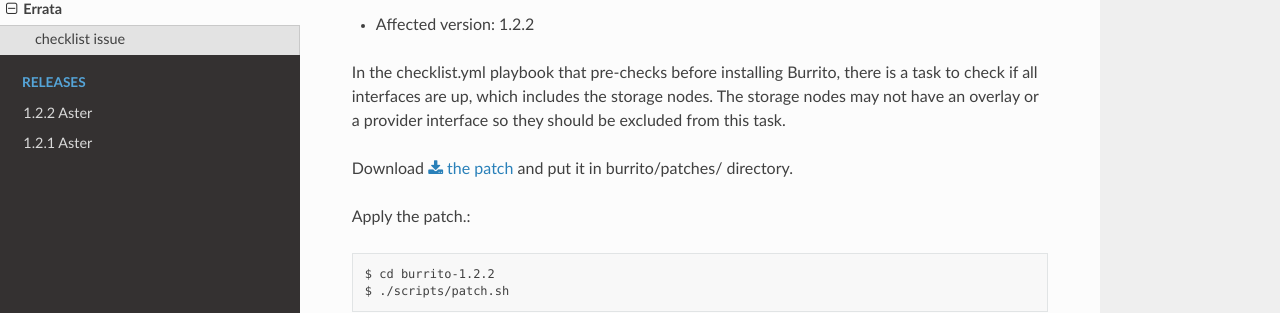
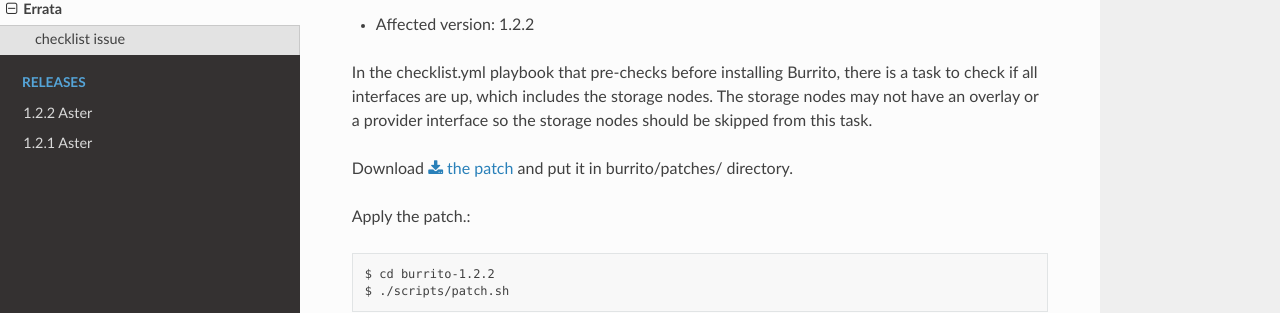
Before and after one commit to iorchard/burrito_docs, a Sphinx documentation site: the page built from source/install/errata.rst, in a window 1280 px wide. Shown: the part 203-516 px from the top of the page. Built offline with Sphinx 7.4.7 and the Read the Docs theme 2.0.0, drawn with Linux system fonts in a browser that asks for light colours; pages that are not in the unit, such as notebooks, are missing from menus.

Commit message:
updated errata page

```diff
--- a/source/install/errata.rst
+++ b/source/install/errata.rst
@@ -9,7 +9,7 @@ checklist issue
 In the checklist.yml playbook that pre-checks before installing Burrito,
 there is a task to check if all interfaces are up, which includes
 the storage nodes. The storage nodes may not have an overlay or a provider
-interface so they should be excluded from this task.
+interface so the storage nodes should be skipped from this task.
 
 Download :download:`the patch <../_static/00-patch-checklist.txt>` and
 put it in burrito/patches/ directory.
```
